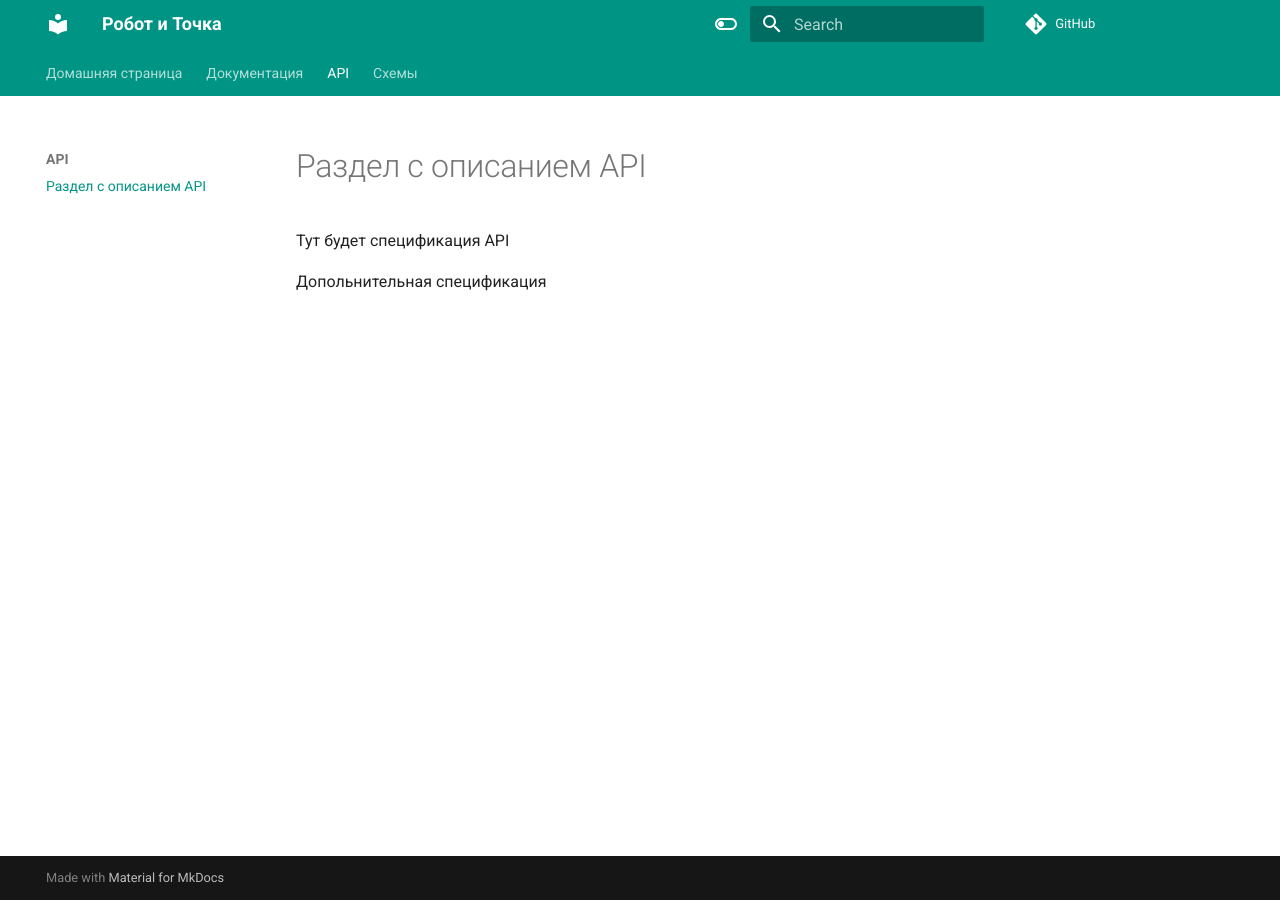
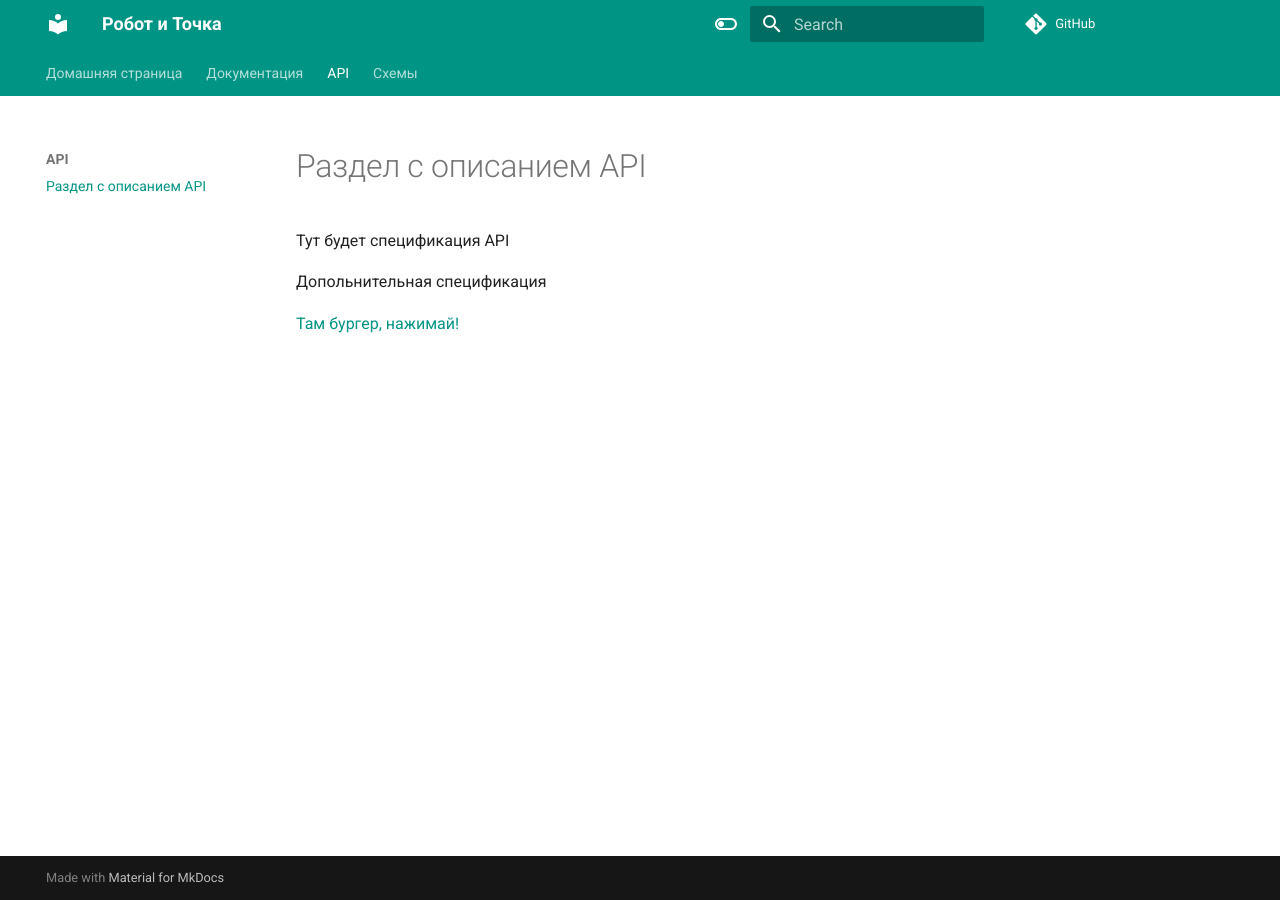
Before and after one commit to RusHydra/robot, an MkDocs documentation site: the page built from docs/api.md, in a window 1280 px wide. Built offline with MkDocs 1.6.1 and Material for MkDocs 9.7.7, drawn with Linux system fonts in a browser that asks for light colours; comment, search, counter and statistics services are not loaded.

Commit message:
add burger to api

```diff
--- a/docs/api.md
+++ b/docs/api.md
@@ -3,3 +3,5 @@
 Тут будет спецификация API
 
 Допольнительная спецификация
+
+[Там бургер, нажимай!](images/burger.png)
```
